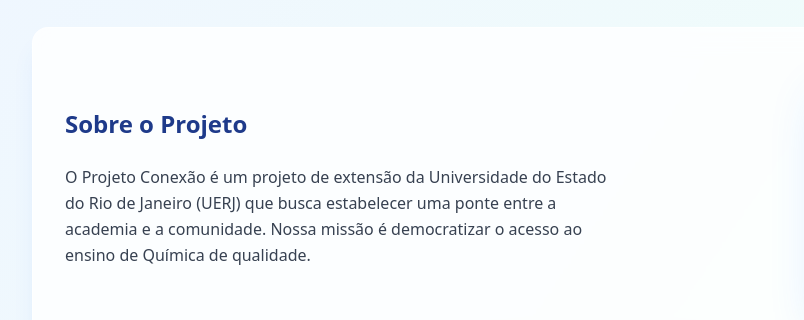
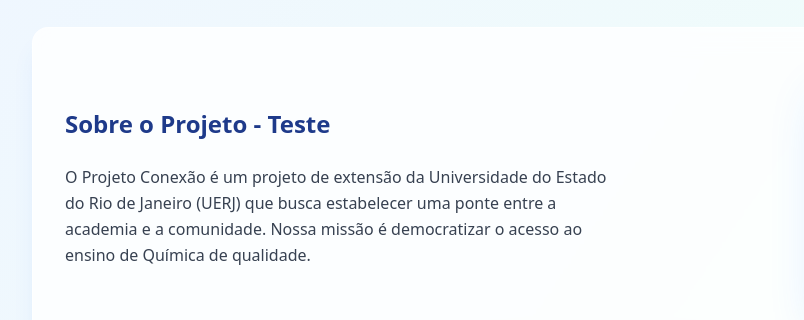
Before and after one commit to conexaouerj/conexaouerj.github.io, a plain HTML site: page index.html in a window 1280 px wide. Shown: the part 193-513 px from the top of the page, 0-804 px from the left. Drawn offline with nearby package versions, Linux system fonts and the light colour scheme.

Commit message:
Atualização teste

```diff
--- a/index.html
+++ b/index.html
@@ -69,7 +69,7 @@
             <div class="bg-white/80 backdrop-blur-md rounded-2xl shadow-xl shadow-blue-500/10 p-8 mb-12 border border-white/50">
                 <div class="grid grid-cols-1 lg:grid-cols-2 gap-8 items-center">
                     <div>
-                        <h3 class="text-2xl text-blue-900 mb-6 font-semibold">Sobre o Projeto</h3>
+                        <h3 class="text-2xl text-blue-900 mb-6 font-semibold">Sobre o Projeto - Teste</h3>
                         <div class="prose prose-lg text-gray-700 leading-relaxed">
                             <p>O Projeto Conexão é um projeto de extensão da Universidade do Estado do Rio de Janeiro (UERJ) que busca estabelecer uma ponte entre a academia e a comunidade. Nossa missão é democratizar o acesso ao ensino de Química de qualidade.</p>
                         </div>
```
